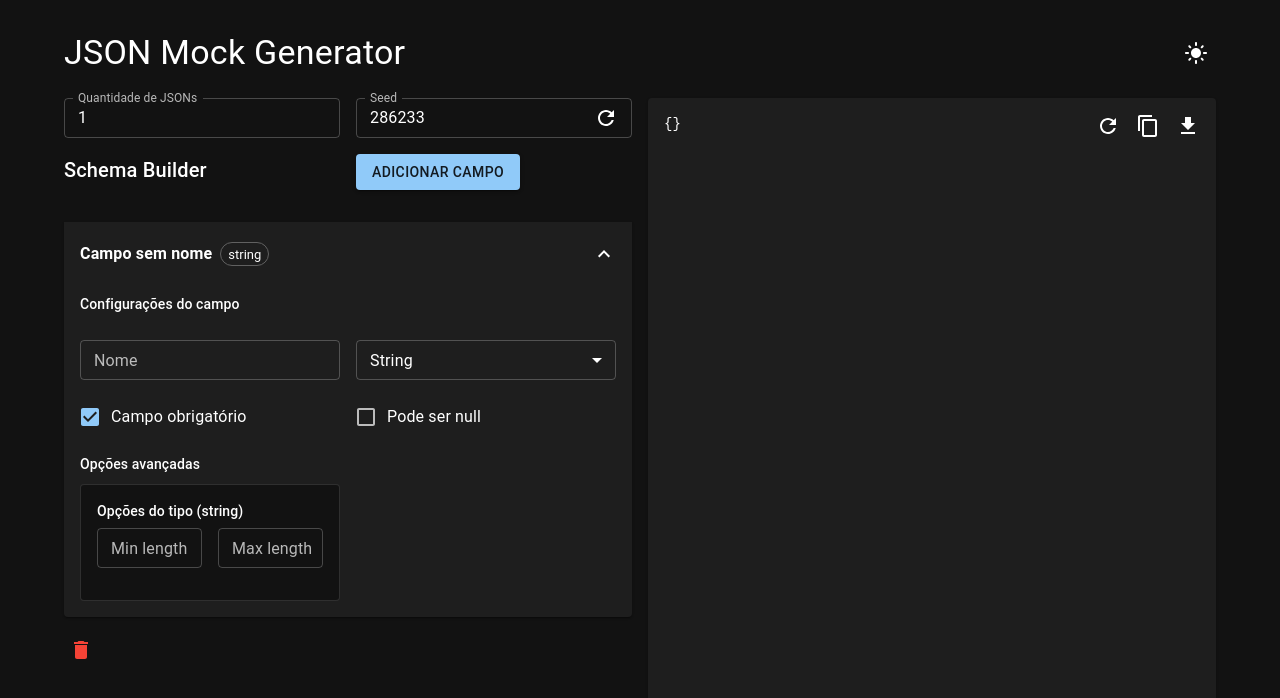
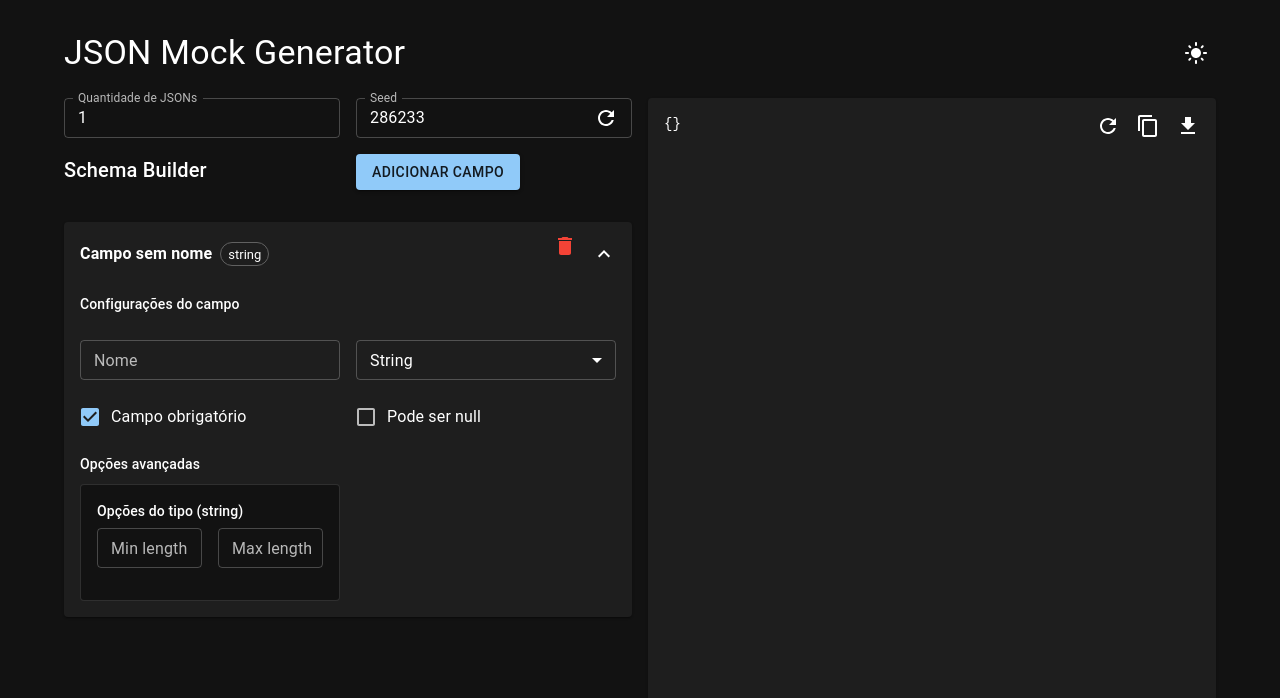
Before and after one commit to Igor713/mocka-json, a Next.js app: page / in a window 1280 px wide. Both pictures are taken after a click on the button "ADICIONAR CAMPO". Shown: the top 698 px of the page. Built offline with nearby package versions, Linux system fonts and the light colour scheme; what @mui/material-nextjs would draw is missing.

Commit message:
realocated delete button

```diff
--- a/src/components/SchemaBuilder/FieldRow.tsx
+++ b/src/components/SchemaBuilder/FieldRow.tsx
@@ -8,7 +8,6 @@ import {
   AccordionSummary,
   Box,
   Checkbox,
-  Divider,
   FormControlLabel,
   Grid,
   IconButton,
@@ -16,7 +15,8 @@ import {
   Select,
   TextField,
   Typography,
-  Chip
+  Chip,
+  Tooltip
 } from "@mui/material";
 import { FieldOptions } from "./FIeldOptions";
 
@@ -29,7 +29,22 @@ interface Props {
 export function FieldRow({ field, onChange, onRemove }: Props) {
   return (
     <>
-      <Accordion defaultExpanded sx={{ mt: 2 }}>
+      <Accordion
+        defaultExpanded
+        sx={{
+          position: 'relative',
+          mt: 2,
+          border: 'none',
+          '&::before': {
+            content: '""',
+            display: 'none'
+          },
+          borderRadius: '4px',
+          '&.MuiCollapse-root': {
+            visibility: 'visible',
+          },
+        }}
+      >
         <AccordionSummary expandIcon={<ExpandMore />}>
           <Box
             display="flex"
@@ -50,6 +65,29 @@ export function FieldRow({ field, onChange, onRemove }: Props) {
             </Box>
           </Box>
         </AccordionSummary>
+
+        <Box
+          sx={{
+            position: 'absolute',
+            top: 7,
+            right: 50,
+            zIndex: 1,
+            display: 'inline-block'
+          }}
+        >
+          <Tooltip title='Deletar'>
+            <IconButton
+              size="small"
+              color="error"
+              onClick={(e) => {
+                e.stopPropagation()
+                onRemove()
+              }}
+            >
+              <Delete />
+            </IconButton>
+          </Tooltip>
+        </Box>
 
         <AccordionDetails>
           <Grid container spacing={2} sx={{ width: '100%' }}>
@@ -118,17 +156,6 @@ export function FieldRow({ field, onChange, onRemove }: Props) {
           </Grid>
         </AccordionDetails>
       </Accordion>
-
-      <IconButton
-        size="small"
-        color="error"
-        onClick={(e) => {
-          e.stopPropagation();
-          onRemove();
-        }}
-      >
-        <Delete />
-      </IconButton>
     </>
   )
 }
```
Also changed, not shown: src/components/ConfirmAction/ConfirmAction.tsx (added, +7 -0 lines).
